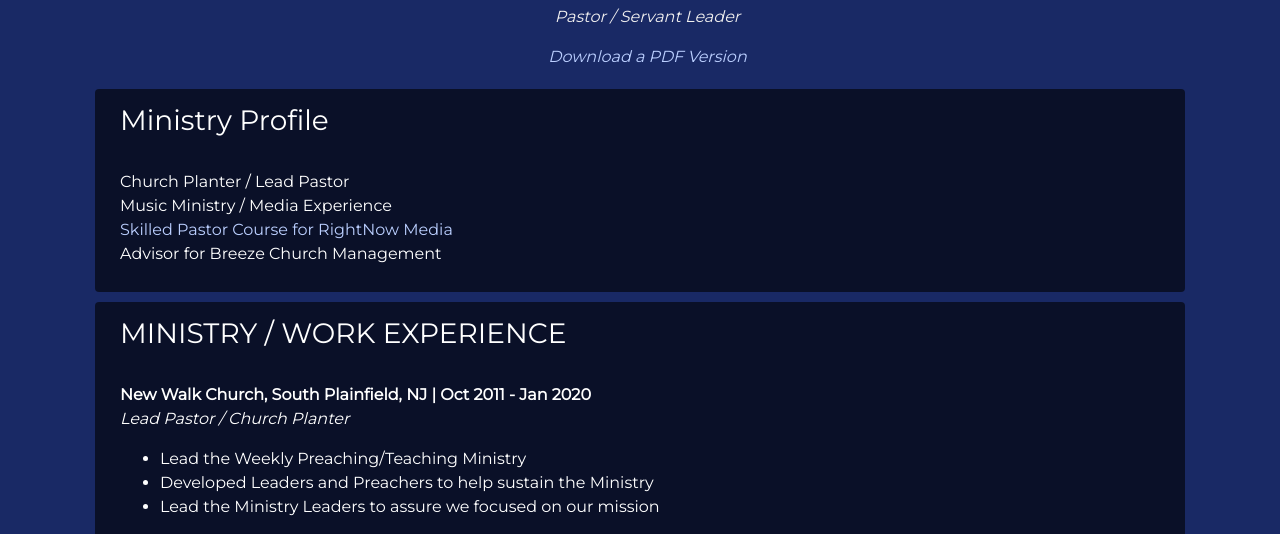
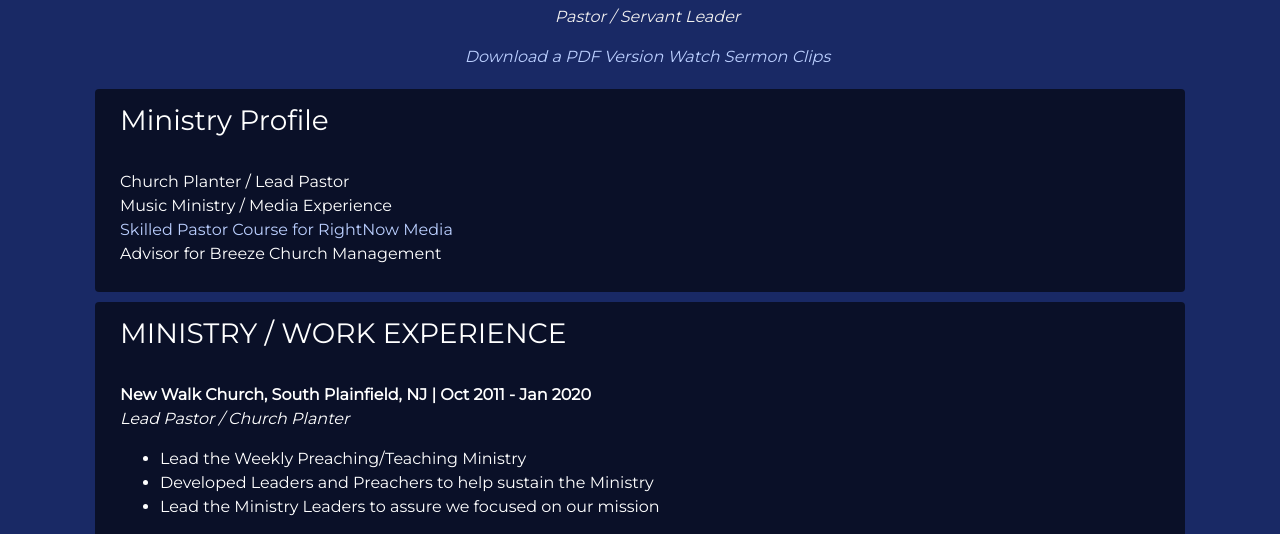
Before and after one commit to Robnieves/Ministry, a plain HTML site: page index.html in a window 1280 px wide. Shown: the part 256-790 px from the top of the page. Drawn offline with nearby package versions, Linux system fonts and the light colour scheme.

Commit message:
Updated index file with youtube link

```diff
--- a/index.html
+++ b/index.html
@@ -27,6 +27,8 @@
       <h2><strong>Rob Nieves</strong></h2>
       <p><em>Pastor / Servant Leader</em></p>
       <a href="RobNievesResume2020.pdf" target="_blank" style="color: #bbcfff"><em>Download a PDF Version</em></a>
+      <a href="https://www.youtube.com/watch?v=7vKh-2TJuWg&feature=youtu.be" target="_blank" style="color: #bbcfff"><em>Watch Sermon Clips</em></a>
+
 
     </div>
 
```
